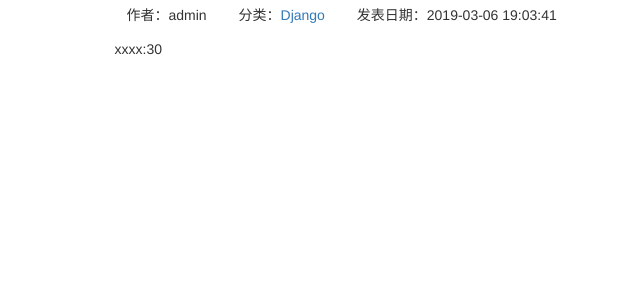
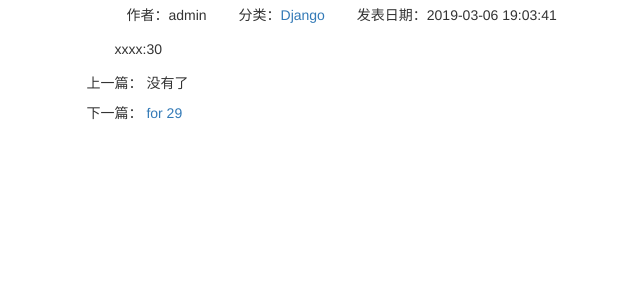
Before and after one commit to yanghaotai/mysite, a Django app: page /blog/37 in a window 1280 px wide. Shown: the part 51-351 px from the top of the page, without its empty margins (81-721 px from the left). Run offline with Django 3.2, Linux system fonts and the light colour scheme; data comes from the database, SQL or seed files in the repository; some libraries are stand-ins or nearby versions.

Commit message:
上一篇下一篇

```diff
--- a/blog/static/blog/blog.css
+++ b/blog/static/blog/blog.css
@@ -28,3 +28,6 @@ ul.blog-info-description li {
 div.blog-content {
     text-indent: 2em;
 }
+div.blog-more {
+    margin-top: 1em;
+}
--- a/blog/templates/blog/blog_detail.html
+++ b/blog/templates/blog/blog_detail.html
@@ -24,6 +24,22 @@
                     <li>发表日期：{{ blog.created_time | date:"Y-m-d H:m:s" }}</li>
                 </ul>
                 <div class="blog-content">{{ blog.content }}</div>
+                <div class="blog-more">
+                    <p>上一篇：
+                        {% if previous_blog %}
+                            <a href="{% url 'blog_detail' previous_blog.pk %}">{{ previous_blog.title }}</a>
+                        {% else %}
+                            没有了
+                        {% endif %}
+                    </p>
+                    <p>下一篇：
+                        {% if next_blog %}
+                            <a href="{% url 'blog_detail' next_blog.pk %}">{{ next_blog.title }}</a>
+                        {% else %}
+                            没有了
+                        {% endif %}
+                    </p>
+                </div>
             </div>
         </div>
     </div>
--- a/blog/views.py
+++ b/blog/views.py
@@ -36,7 +36,10 @@ def blog_list(request):
 
 def blog_detail(request,blog_pk):
     context = {}
-    context['blog'] = get_object_or_404(Blog,pk=blog_pk)
+    blog = get_object_or_404(Blog,pk=blog_pk)
+    context['previous_blog'] = Blog.objects.filter(created_time__gt=blog.created_time).last()
+    context['next_blog'] = Blog.objects.filter(created_time__lt=blog.created_time).first()
+    context['blog'] = blog
     return render_to_response('blog/blog_detail.html',context)
 
 
```
